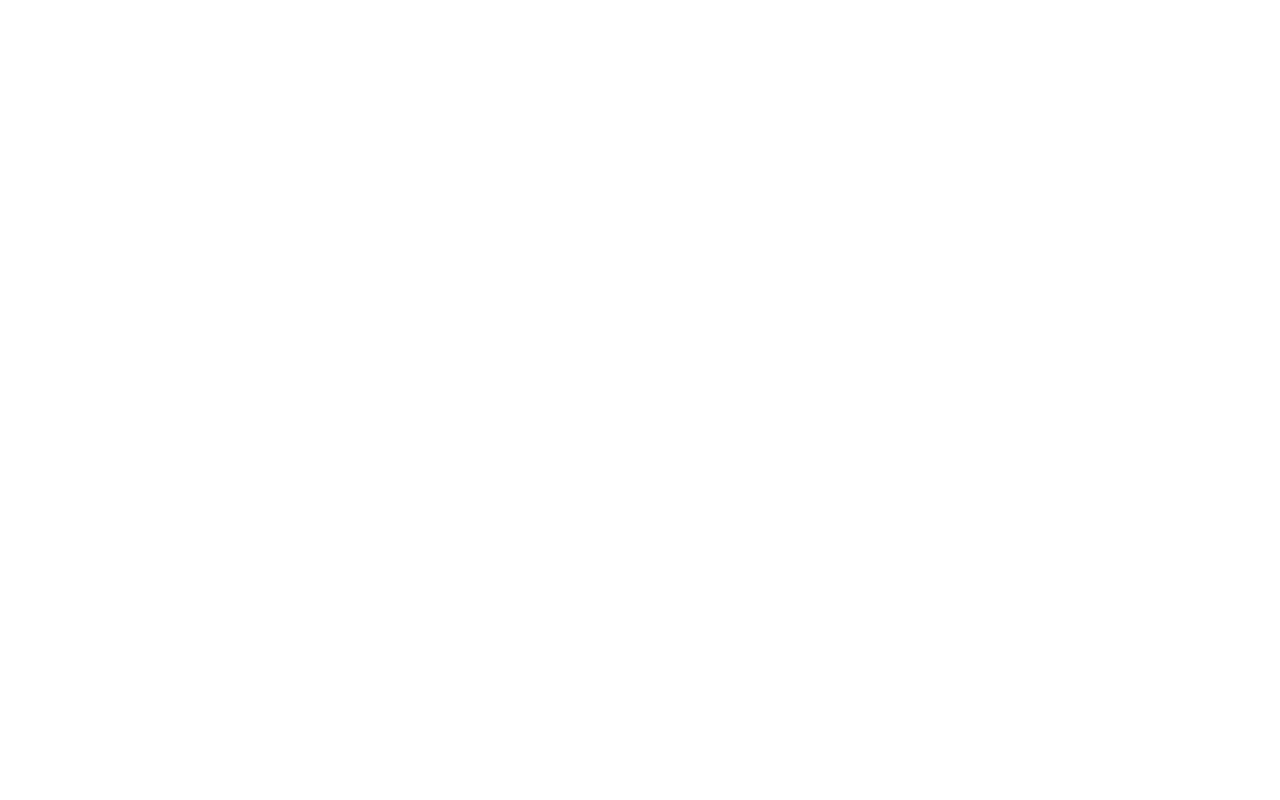
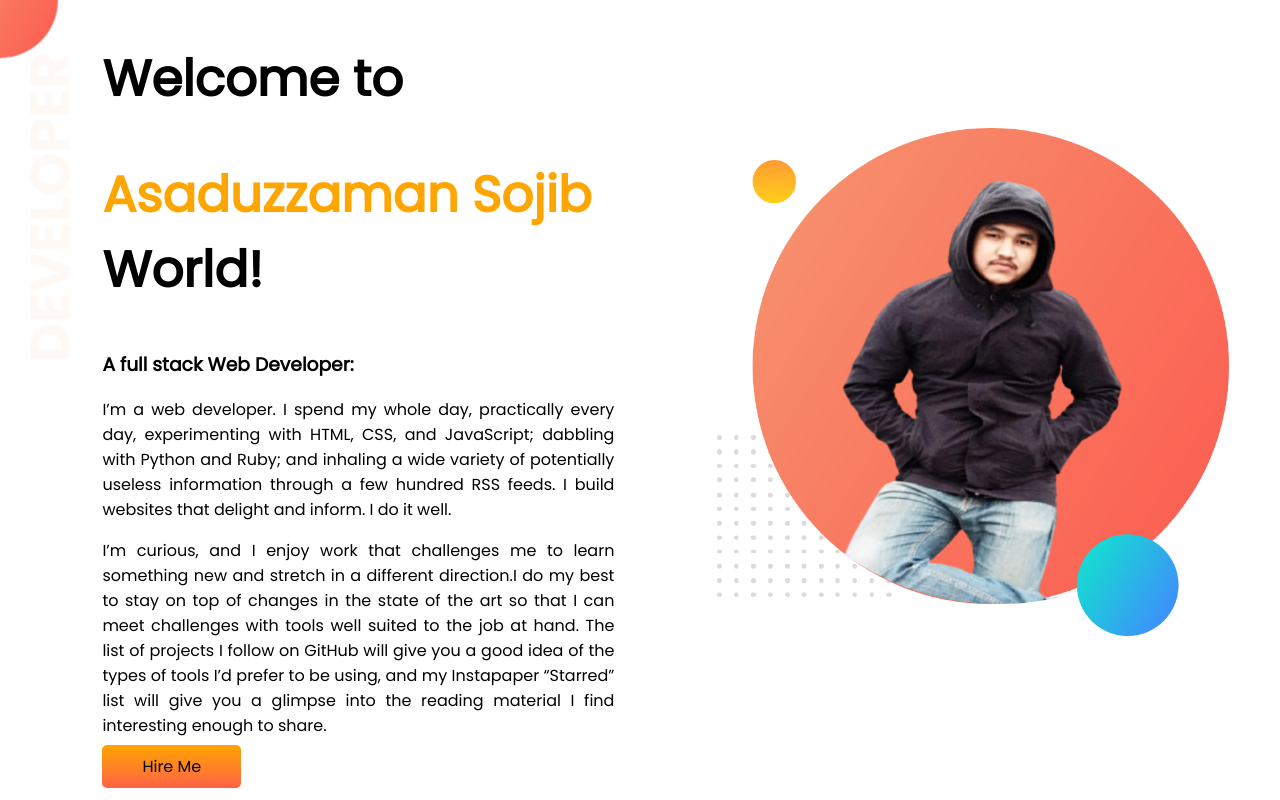
Before and after one commit to MdAsaduzzamanSojib/developer-portfolio, a plain HTML site: page index.html in a window 1280 px wide. Drawn offline with Linux system fonts and the light colour scheme.

Commit message:
top banner

```diff
--- a/index.html
+++ b/index.html
@@ -1,13 +1,50 @@
 <!DOCTYPE html>
 <html lang="en">
+
 <head>
     <meta charset="UTF-8">
     <meta http-equiv="X-UA-Compatible" content="IE=edge">
     <meta name="viewport" content="width=device-width, initial-scale=1.0">
     <title>Md Asaduzzaman Sojib Portfolio</title>
+    <link rel="shortcut icon" href="showoff/7.png" type="image/x-icon">
+    <link rel="preconnect" href="https://fonts.googleapis.com">
+    <link rel="preconnect" href="https://fonts.gstatic.com" crossorigin>
+    <link href="https://fonts.googleapis.com/css2?family=Poppins&display=swap" rel="stylesheet">
     <link rel="stylesheet" href="style.css">
 </head>
+
 <body>
+    <section class="top-banner">
+        <div class="half-width">
+            <div class="sojib">
+                <h1>Welcome to</h1>
+                <h1><span class="color">Asaduzzaman Sojib</span> World!</h1>
+                <h3>A full stack Web Developer:</h3>
+                <p class="justify">I’m a web developer. I spend my whole day, practically every day, experimenting with
+                    HTML, CSS, and
+                    JavaScript; dabbling with Python and Ruby; and inhaling a wide variety of potentially useless
+                    information through a few hundred RSS feeds. I build websites that delight and inform. I do it well.
+                </p>
+
+                <p class="justify">I’m curious, and I enjoy work that challenges me to learn something new and stretch
+                    in a different
+                    direction.I do my best to stay on top of changes in the state of the art so that I can meet
+                    challenges
+                    with tools well suited to the job at hand. The list of projects I follow on GitHub will give you a
+                    good
+                    idea of the types of
+                    tools I’d prefer to be using, and my Instapaper “Starred” list will give you a glimpse into the
+                    reading
+                    material I find interesting enough to share.</p>
+
+            </div>
+            <a class="link-button" target="_blank" href="https://www.facebook.com/exclusive.sojib.96/">Hire Me</a>
+        </div>
+        <div class="half-width pic">
+            <img src="showoff/my-bg.png" alt="">
+        </div>
+    </section>
 
 </body>
+
 </html>
--- a/style.css
+++ b/style.css
@@ -0,0 +1,42 @@
+body{
+    font-family: 'Poppins', sans-serif;
+    margin: 0;
+}
+h1{
+    font-size: 50px;
+}
+.color{
+    color: orange;
+}
+section{
+    display: flex;
+}
+.half-width{
+    width: 40%;
+    padding-left: 3%;
+    margin-left: 5%;
+}
+    img {
+        width: 100%;
+    }
+    .sojib{
+        width: 100%;
+    }
+    .justify{
+        text-align: justify;
+    }
+    .pic{
+        margin-top: 10%;
+    }
+    .link-button{
+        text-decoration: none;
+        background-image: linear-gradient(orange, tomato);
+        padding: 10px 40px;
+        color:black;
+        font-weight: 800px;
+        border-radius: 5px ;
+    }
+    .top-banner{
+        background-image: url(images/top-banner.png);
+        background-repeat: no-repeat;
+    }
```
Also changed, not shown: images/dream-bg.png (added), images/exp-bg.png (added), images/jhankar.png (added), images/jhankar2.png (added), images/my-bg.png (added), images/my-bg2.png (added), images/top-banner.png (added), showoff/7.png (added), showoff/my-bg.png (added), showoff/my-bg2.png (added).
